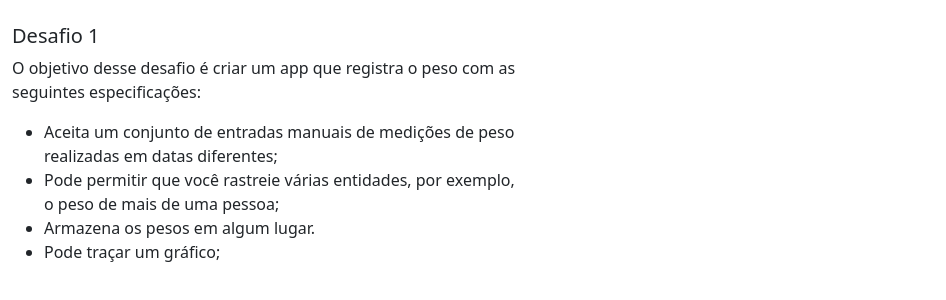
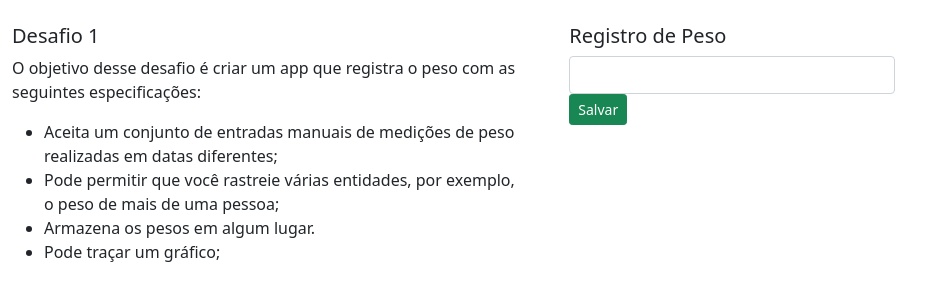
Before and after one commit to miluksandrades/Desafios-Programathor, an Angular app: page /desafio-one in a window 1280 px wide. Shown: the top 300 px of the page, without its empty margins (0-946 px from the left). Built offline with nearby package versions, Linux system fonts and the light colour scheme.

Commit message:
Desafio 1

```diff
--- a/package.json
+++ b/package.json
@@ -28,9 +28,9 @@
     "@angular-devkit/build-angular": "~0.1000.5",
     "@angular/cli": "~10.0.5",
     "@angular/compiler-cli": "~10.0.6",
-    "@types/node": "^12.11.1",
     "@types/jasmine": "~3.5.0",
     "@types/jasminewd2": "~2.0.3",
+    "@types/node": "^12.11.1",
     "codelyzer": "^6.0.0",
     "jasmine-core": "~3.5.0",
     "jasmine-spec-reporter": "~5.0.0",
--- a/src/app/app.module.ts
+++ b/src/app/app.module.ts
@@ -5,6 +5,7 @@ import { AppRoutingModule } from './app-routing.module';
 import { AppComponent } from './app.component';
 import { DesafioOneComponent } from './desafio-one/desafio-one.component';
 import { DashboardComponent } from './dashboard/dashboard.component';
+import { FormsModule } from '@angular/forms';
 
 @NgModule({
   declarations: [
@@ -14,7 +15,8 @@ import { DashboardComponent } from './dashboard/dashboard.component';
   ],
   imports: [
     BrowserModule,
-    AppRoutingModule
+    AppRoutingModule,
+    FormsModule
   ],
   providers: [],
   bootstrap: [AppComponent]
--- a/src/app/desafio-one/desafio-one.component.html
+++ b/src/app/desafio-one/desafio-one.component.html
@@ -14,6 +14,19 @@
       </ul>
     </div>
     <div class="col-7">
+      <div class="container">
+        <h5 class="h5">Registro de Peso</h5>
+        <div class="row">
+          <div class="col-xl-6">
+            <form action="">
+              <div class="form-group">
+                <input type="text" class="form-control" name="peso" [(ngModel)]="pesosForm">
+              </div>
+              <button class="btn btn-block btn-sm btn-success" type="submit" (click)="salvarPeso()">Salvar</button>
+            </form>
+          </div>
+        </div>
+      </div>
 
     </div>
   </div>
--- a/src/app/desafio-one/desafio-one.component.ts
+++ b/src/app/desafio-one/desafio-one.component.ts
@@ -7,9 +7,22 @@ import { Component, OnInit } from '@angular/core';
 })
 export class DesafioOneComponent implements OnInit {
 
-  constructor() { }
+  public pesosForm;
+
+  public salvarPeso(){
+    var dados = [];
+
+    dados.push(this.pesosForm)
+
+    console.log(dados)
+
+    localStorage.setItem('pesos', JSON.stringify(dados));
+  }
+  constructor() {
+  }
 
   ngOnInit(): void {
   }
 
+
 }
```
Also changed, not shown: 1 other file (tests, documents, lock files or other folders). Lines whose indentation alone changed are shown as unchanged.
